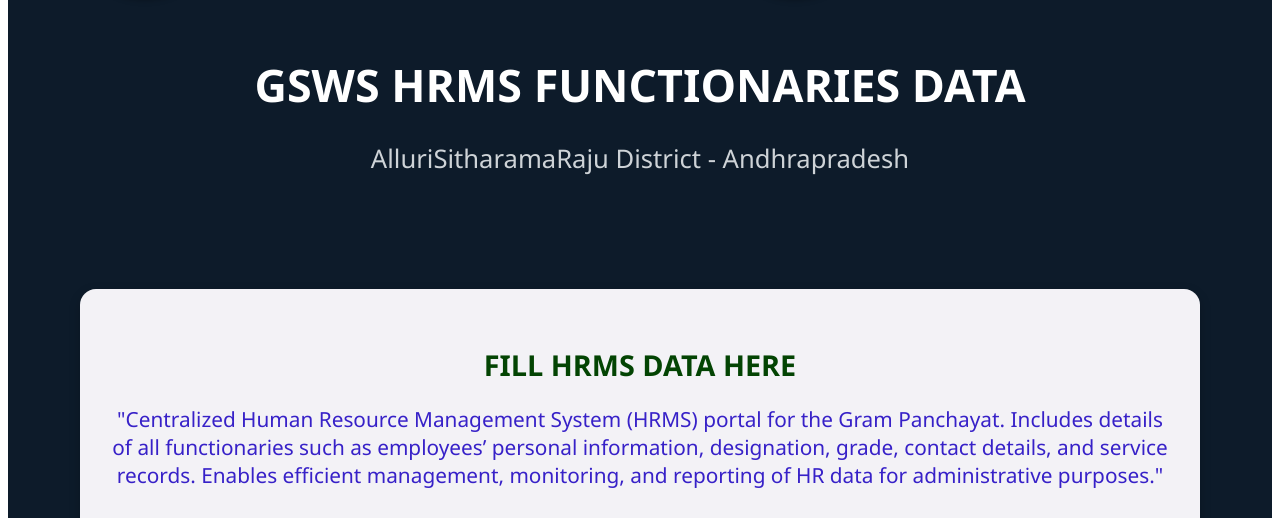
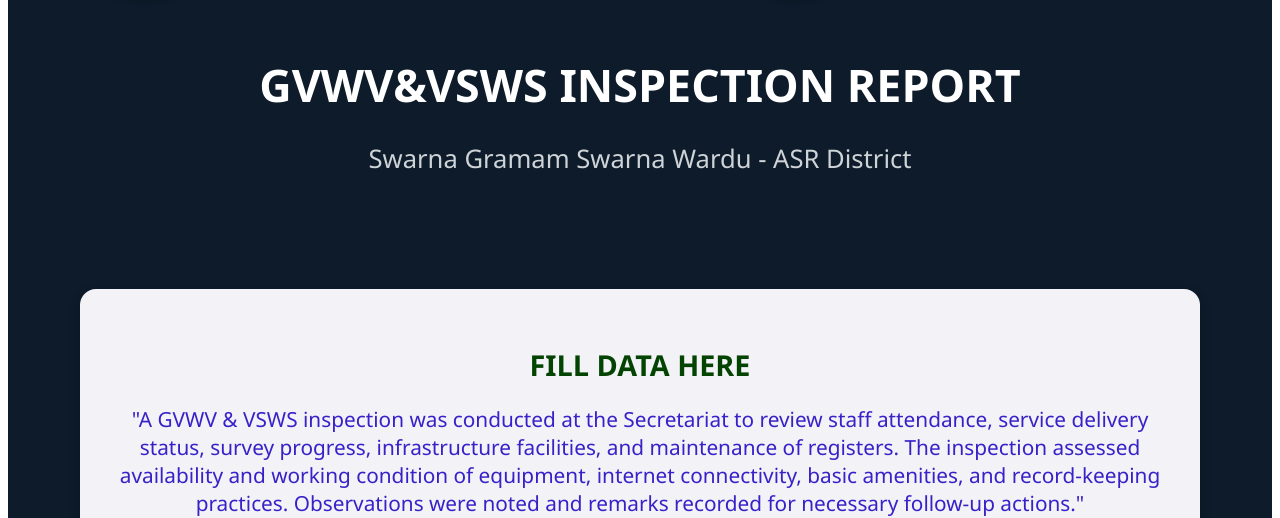
Before and after one commit to aswini0321/hrms-frontend, a React (Create React App) app: page / in a window 1280 px wide. Shown: the part 254-772 px from the top of the page. Built offline with nearby package versions, Linux system fonts and the light colour scheme.

Commit message:
Update Home.jsx

```diff
--- a/src/Home.jsx
+++ b/src/Home.jsx
@@ -1,135 +1,3 @@
-
-// import React, { useState } from 'react';
-// import { useNavigate } from 'react-router-dom';
-// import './Home.css';
-
-// export default function Home() {
-//   const navigate = useNavigate();
-
-//   const [showLogin, setShowLogin] = useState(false);
-//   const [username, setUsername] = useState('');
-//   const [password, setPassword] = useState('');
-//   const [errorMessage, setErrorMessage] = useState('');
-
-//   const handleClick = (category) => {
-//     navigate(`/form/${category}`);
-//   };
-
-//   const handlePreview = () => {
-//     setShowLogin(true);
-//     setErrorMessage('');
-//   };
-
-//   const handleLogin = () => {
-//     if (username === 'grampanchayat' && password === 'admin@123') {
-//       navigate('/preview');
-//     } else {
-//       setErrorMessage('Only admin can view the data. Wrong username or password.');
-//     }
-//   };
-
-//   const categories = [
-//     {
-//       category: 'A',
-//       title: 'FILL HRMS DATA HERE ',
-//       description: '"Centralized Human Resource Management System (HRMS) portal for the Gram Panchayat. Includes details of all functionaries such as employees’ personal information, designation, grade, contact details, and service records. Enables efficient management, monitoring, and reporting of HR data for administrative purposes."',
-//     },
-
-//   ];
-
-//   return (
-//     <div className="home-container">
-
-//       <div className="header">
-
-//       <div className="gp-logo-container">
-//     <img
-
-//       src="https://upload.wikimedia.org/wikipedia/commons/a/a8/The_portrait_of_CM_Shri_Nara_Chandrababu_Naidu.jpg"
-//       alt="Gram Panchayat Logo"
-//       className="gp-logo"
-//     />
-//        <img
-//       src="https://1.bp.blogspot.com/-irQqX3tc1p4/XTJhCNHyMuI/AAAAAAAACAw/LMXFVFRV9T0KAlBqG3575Yzrw1eGAnvTACLcBGAs/w1200-h630-p-k-no-nu/IMG_20190720_055335.jpg"
-//       alt="Gram Panchayat Logo"
-//       className="gp-logo"
-//     />
-//        <img
-//             src="https://tse4.mm.bing.net/th/id/OIP.n7o7mehQPnME3YyWN7z4IwAAAA?pid=Api&P=0&h=180"
-//       alt="Gram Panchayat Logo"
-//       className="gp-logo"
-//     />
-//     </div>
-//         <h1 className="main-heading">GSWS HRMS FUNCTIONARIES DATA</h1>
-//         <p className="description">
-//           AlluriSitharamaRaju District - Andhrapradesh
-//         </p>
-//         <button onClick={handlePreview} className="preview-button">
-//           Preview Data
-//         </button>
-//       </div>
-
-//       {/* Login Section */}
-//       {showLogin && (
-//         <div className="login-box">
-//           <h2>welcome admin</h2>
-//           <input
-//             type="text"
-//             placeholder="Username"
-//             value={username}
-//             onChange={(e) => setUsername(e.target.value)}
-//           />
-//           <input
-//             type="password"
-//             placeholder="Password"
-//             value={password}
-//             onChange={(e) => setPassword(e.target.value)}
-//           />
-//           <button className="login-button" onClick={handleLogin}>
-//             Login
-//           </button>
-//           {errorMessage && <p className="error-message">{errorMessage}</p>}
-//         </div>
-//       )}
-//             <div className="info-extension">
-//   <div className="info-image">
-//     <img
-//       src="https://1hr.market/wp-content/uploads/2023/07/HRMS-1.jpg"
-//       alt="HRMS Illustration"
-//     />
-
-//   </div>
-
-
-// </div>
-
-//       <div className="categories-grid">
-//         {categories.map(({ category, title, description, icon }) => (
-//           <div
-//             key={category}
-//             onClick={() => handleClick(category)}
-//             className={`category-card category-${category}`}
-//           >
-//             <div className="icon">{icon}</div>
-//             <h2 className="category-title">{title}</h2>
-//             <p className="category-description">{description}</p>
-//           </div>
-//         ))}
-//  </div>
-
-
-// <footer className="footer">
-//   <p>&copy; {new Date().getFullYear()} Gram Panchayat Property Portal. All rights reserved.</p>
-// </footer>
-
-
-
-//     </div>
-
-//   );
-// }
-
-
 import React, { useState } from 'react';
 import { useNavigate } from 'react-router-dom';
 import './Home.css';
@@ -152,7 +20,7 @@ export default function Home() {
   };
 
   const handleLogin = () => {
-    if (username === 'adminhrms' && password === 'Sunil@123') {
+    if (username === 'admin' && password === 'Sunil@123') {
       navigate('/preview');
     } else {
       setErrorMessage('Only admin can view the data. Wrong username or password.');
@@ -162,9 +30,9 @@ export default function Home() {
   const categories = [
     {
       category: 'A',
-      title: 'FILL HRMS DATA HERE',
+      title: 'FILL DATA HERE',
       description:
-        '"Centralized Human Resource Management System (HRMS) portal for the Gram Panchayat. Includes details of all functionaries such as employees’ personal information, designation, grade, contact details, and service records. Enables efficient management, monitoring, and reporting of HR data for administrative purposes."',
+        '"A GVWV & VSWS inspection was conducted at the Secretariat to review staff attendance, service delivery status, survey progress, infrastructure facilities, and maintenance of registers. The inspection assessed availability and working condition of equipment, internet connectivity, basic amenities, and record-keeping practices. Observations were noted and remarks recorded for necessary follow-up actions."',
     },
   ];
 
@@ -188,9 +56,9 @@ export default function Home() {
             className="gp-logo"
           />
         </div>
-        <h1 className="main-heading">GSWS HRMS FUNCTIONARIES DATA</h1>
+        <h1 className="main-heading">GVWV&VSWS INSPECTION REPORT</h1>
         <p className="description">
-          AlluriSitharamaRaju District - Andhrapradesh
+          Swarna Gramam Swarna Wardu - ASR District
         </p>
         <button onClick={handlePreview} className="preview-button">
           Preview Data
@@ -258,7 +126,8 @@ export default function Home() {
       <div className="info-extension">
         <div className="info-image">
           <img
-            src="https://1hr.market/wp-content/uploads/2023/07/HRMS-1.jpg"
+            // src="https://www.dishadaily.com/h-upload/2023/05/30/220251-12.webp"
+            src="https://t4.ftcdn.net/jpg/13/59/36/79/360_F_1359367938_FHYAXPEBnKO183kHF1TGP3lINlEnBrBf.jpg"
             alt="HRMS Illustration"
           />
         </div>
```
